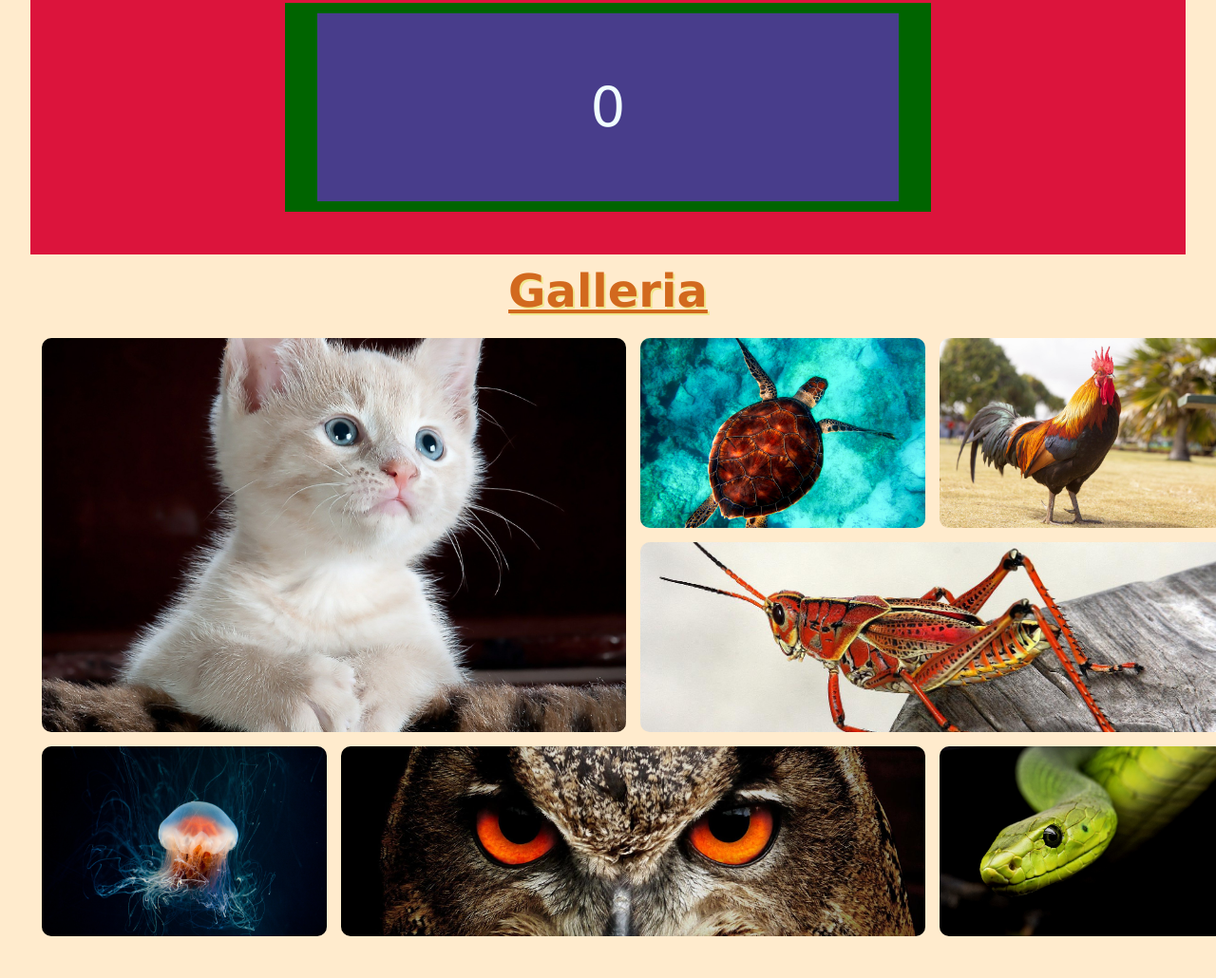
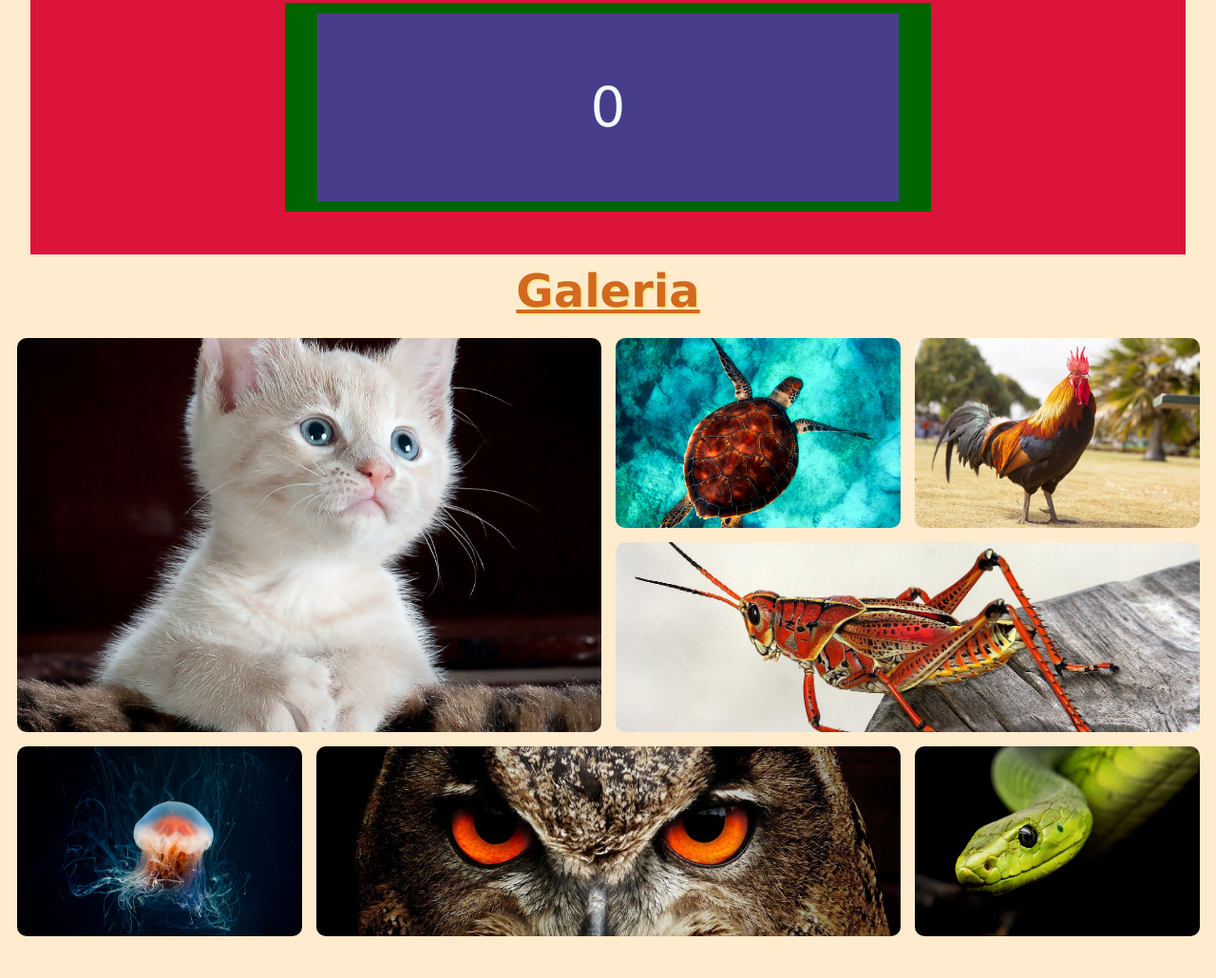
Before and after one commit to AndresPataFM/Grid-DW-39270, a plain HTML site: page index.html in a window 1280 px wide. Shown: the part 990-2020 px from the top of the page at 95% size. Drawn offline with Linux system fonts and the light colour scheme.

Commit message:
arreglo menor

```diff
--- a/index.html
+++ b/index.html
@@ -48,7 +48,7 @@
             <div class="contBoton numeroCero"><div class="nro">0</div></div>
         </section>
         <!-- Grid de galeria -->
-        <h3>Galleria</h3>
+        <h3>Galeria</h3>
         <section class="gallery">
             <div class="gridAnimal gato">
                 <img src="./img/cat-g4cb5c878a_1920.jpg" alt="Gatito">
--- a/style.css
+++ b/style.css
@@ -247,6 +247,7 @@ Los fr son unidades especiales que dividen todo el espacio restante que es usado
     grid-template-rows: repeat(3, 200px);
     gap: 15px;
     padding: 1%;
+    justify-content: center;
 }
 .gridAnimal{
     overflow: hidden;
```
